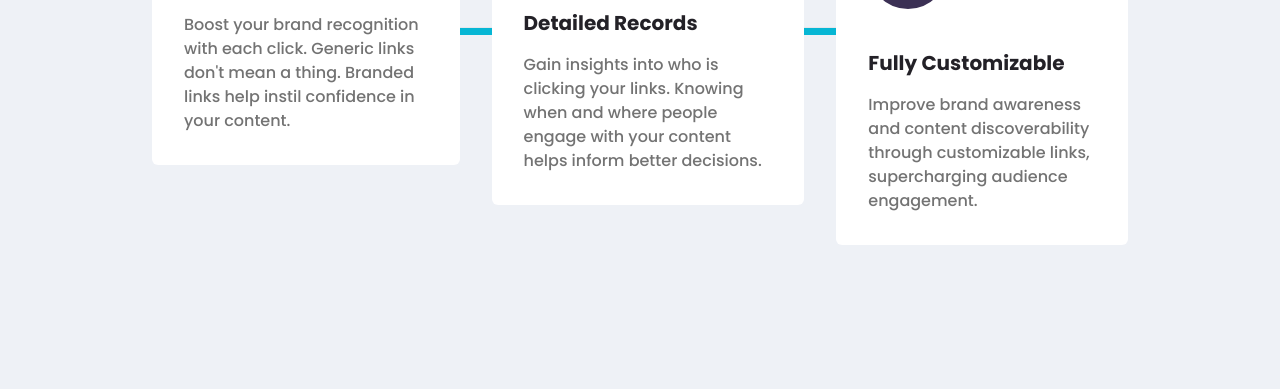
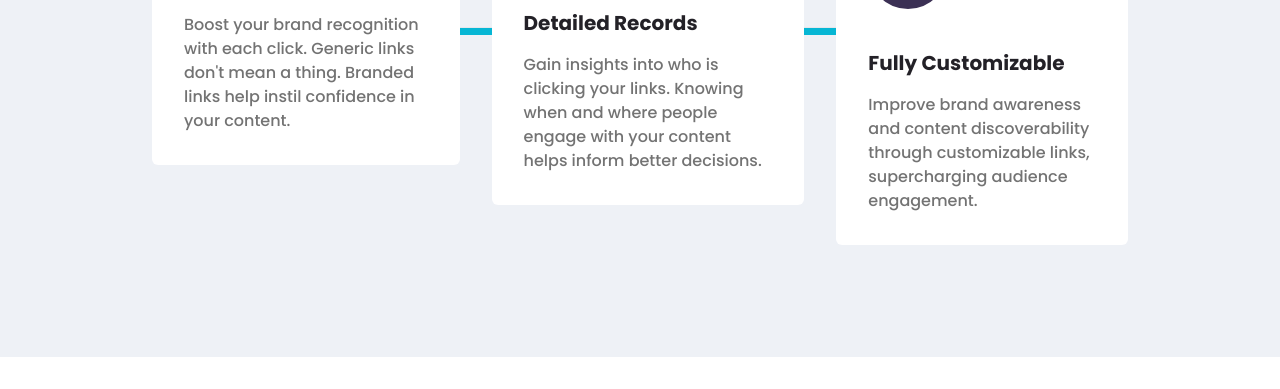
Before and after one commit to Esosek/url-shorten, an Astro site: page / in a window 1280 px wide. Shown: the part 1197-1586 px from the top of the page. After the commit the page ends 1554 px from the top, so only its background shows below. Built offline with nearby package versions, Linux system fonts and the light colour scheme; Astro itself is replaced by a stand-in of ours.

Commit message:
Added bottom padding to MidSection

```diff
--- a/src/components/MidSection.tsx
+++ b/src/components/MidSection.tsx
@@ -7,7 +7,7 @@ import UrlInput from './UrlInput';
 
 export default function MidSection() {
   return (
-    <section className="bg-neutral-100 text-center">
+    <section className="bg-neutral-100 text-center pb-48">
       <div className="max-w-5xl mx-auto px-6">
         <UrlInput />
         <h2 className="font-bold text-2xl my-6 text-neutral-900">
@@ -37,7 +37,6 @@ export default function MidSection() {
             extraCss="translate-y-20"
           />
         </ul>
-        <div className="h-56"></div>
       </div>
     </section>
   );
```
